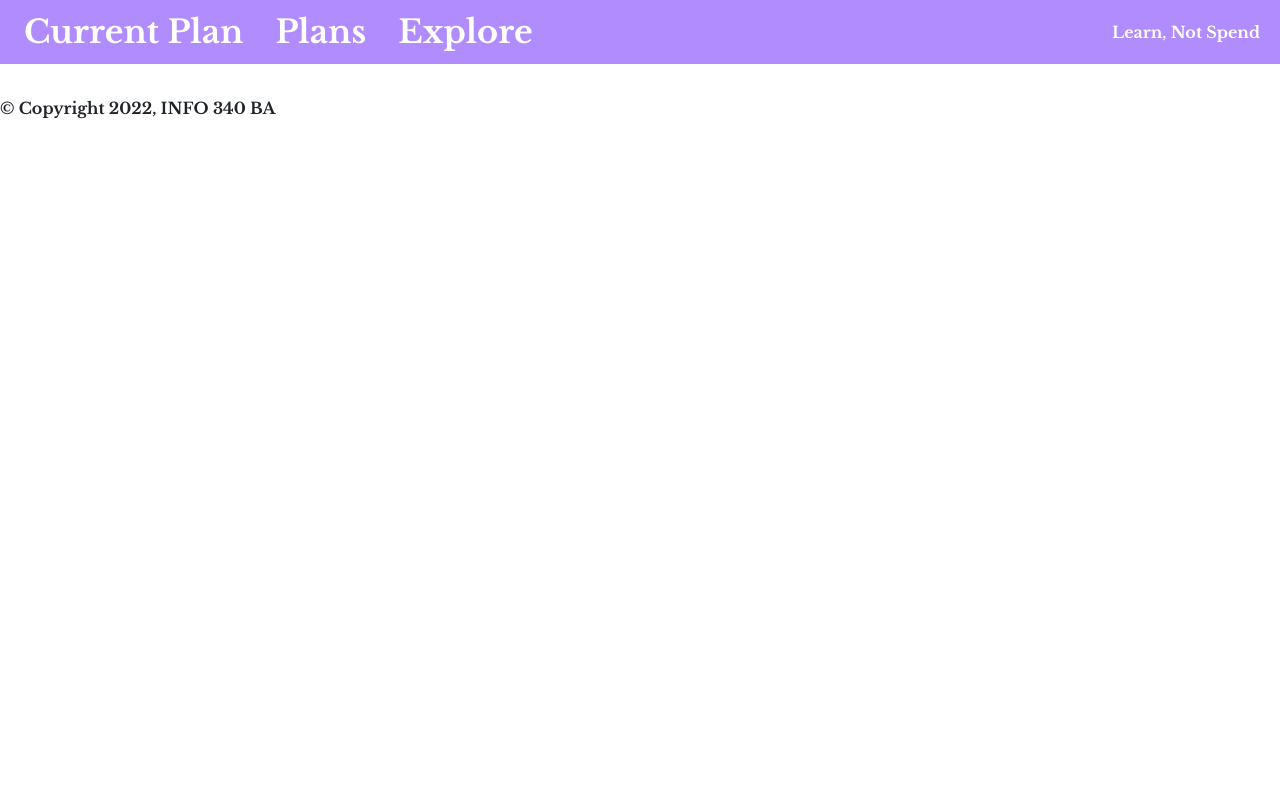
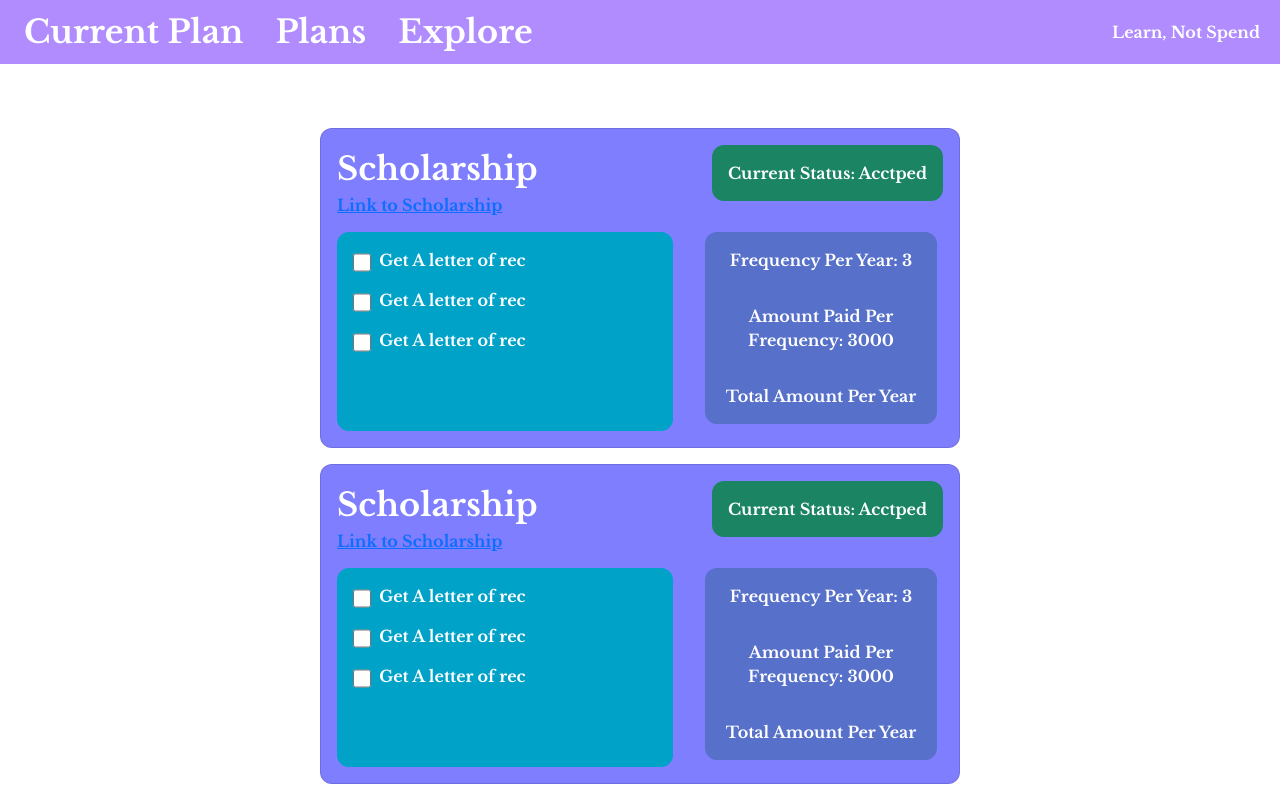
Before and after one commit to info340-wi22/Financial-Aid-Planner, a React (Create React App) app: page / in a window 1280 px wide. Shown: the top 798 px of the page. Built offline with nearby package versions, Linux system fonts and the light colour scheme; a web font is replaced by a local one.

Commit message:
Initial Cards code

```diff
--- a/src/App.js
+++ b/src/App.js
@@ -1,10 +1,16 @@
 import NavBar from './NavBar';
 import React from 'react';
+import {CardList} from './CardList';
 
 export default function App() {
   return (
     <div>
-      <NavBar />
+      <div>
+        <NavBar/>
+      </div>
+      <div className='plan'>
+        <CardList/>
+      </div>
     </div>
   );
 }
--- a/src/Card.js
+++ b/src/Card.js
@@ -1 +1,58 @@
 import React from 'react';
+
+export default function Card() {
+  return (
+    <div className='card'>
+      <Title/>
+      <Status/>
+      <ToDo/>
+      <Amount/>
+    </div>
+  );
+}
+
+function Title() {
+  return (
+    <div className='title'>
+      <p>Scholarship</p>
+      <a href=''>Link to Scholarship</a>
+    </div>
+  );
+}
+
+function Status() {
+  return (
+    <div className='status accepted'>
+      <p>Current Status: Acctped</p>
+    </div>
+  );
+}
+
+function ToDo() {
+  return (
+    <div className='to-do'>
+      <CheckBox/>
+      <CheckBox/>
+      <CheckBox/>
+    </div>
+  );
+}
+
+function CheckBox() {
+  return (
+    <div className='checkbox-wrapper'>
+      <input type="checkbox" name='cardbox'></input>
+      <label htmlFor='cardboox'>Get A letter of rec</label>
+    </div>
+  );
+}
+
+function Amount() {
+  return (
+    <div className='amount'>
+      <p>Frequency Per Year: 3</p>
+      <p>Amount Paid Per Frequency: 3000</p>
+      <p>Total Amount Per Year</p>
+    </div>
+  );
+}
--- a/src/CardList.js
+++ b/src/CardList.js
@@ -0,0 +1,11 @@
+import React from 'react';
+import Card from './Card';
+
+export function CardList() {
+  return (<div className='card-list'>
+    <Card/>
+    <Card/>
+    <Card/>
+    <Card/>
+  </div>);
+}
```
Also changed, not shown: .eslintrc.json.
